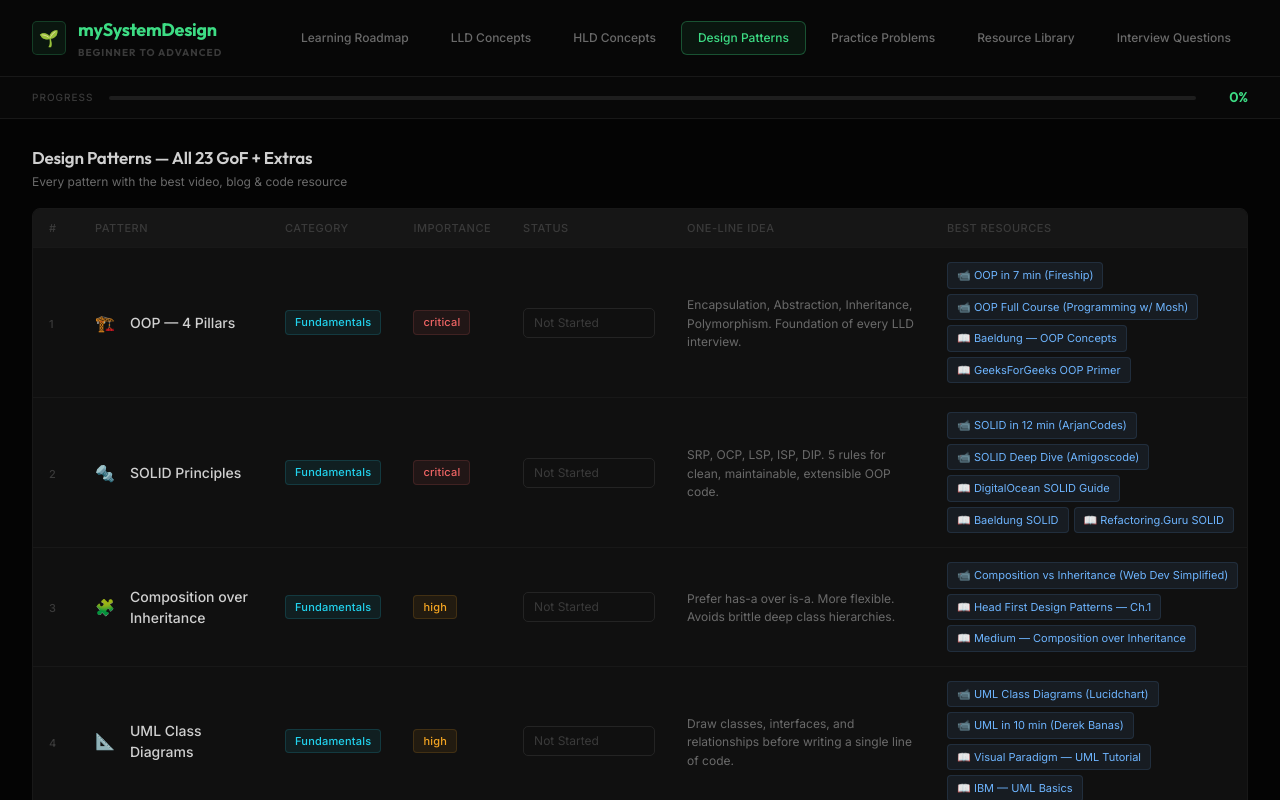
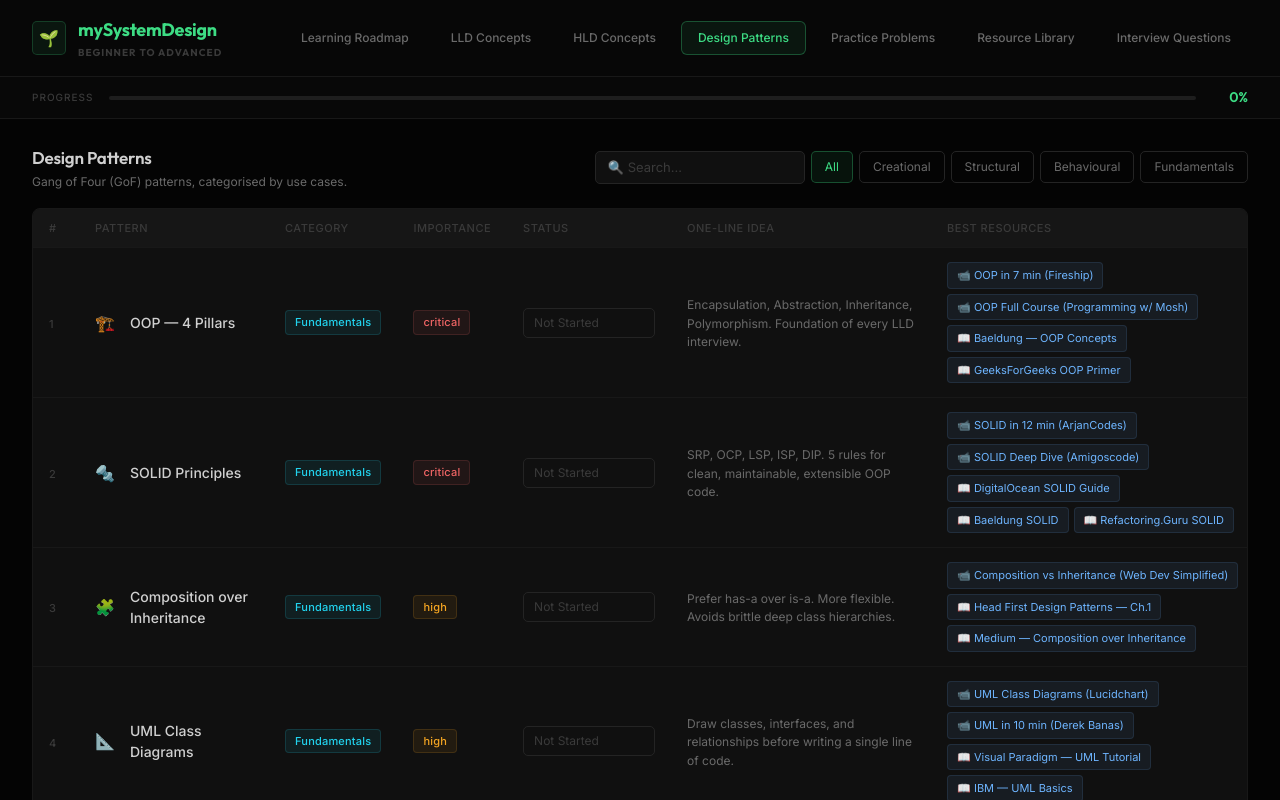
Before and after one commit to Ankit-cs/rd, a Next.js app in the folder lldSheet/: page / in a window 1280 px wide. Both pictures are taken after a click on the button "Design Patterns". Shown: the top 800 px of the page. Built offline with nearby package versions, Linux system fonts and the light colour scheme.

Commit message:
feat:added filter bar for filtring

```diff
--- a/lldSheet/src/components/PatternsTable.tsx
+++ b/lldSheet/src/components/PatternsTable.tsx
@@ -1,9 +1,15 @@
-import React from 'react';
+import React, { useState } from 'react';
 import { PATTERNS } from '../data/patterns';
 
 const styles = {
   mainDiv: 'mx-auto max-w-[1600px] px-[32px] py-[26px]',
   headerWrapper: 'mb-[18px] flex flex-wrap items-center justify-between gap-[10px]',
+
+  fBar: 'flex flex-wrap items-center gap-[6px]',
+  fBtn: 'cursor-pointer rounded-[5px] border border-brd2 bg-transparent px-[13px] py-[6px] font-sans text-[12px] text-t2 transition-all hover:bg-s2 hover:text-text-main',
+  fBtnActive: '!border-green-main/30 !bg-gdim !text-green-main',
+  srch: 'w-[210px] rounded-[5px] border border-brd2 bg-s1 px-[12px] py-[6px] font-sans text-[13px] text-text-main outline-none transition-colors placeholder:text-t3 focus:border-green-main/30',
+
   headerTitle: 'font-display text-[17px] font-semibold tracking-[-0.2px] text-text-main',
   headerSub: 'mt-[3px] text-xs text-t2',
   tableWrapper: 'overflow-hidden rounded-[8px] border border-brd bg-s1',
@@ -52,12 +58,40 @@ interface PatternsTableProps {
 }
 
 export default function PatternsTable({ progressMap, updateProgress }: PatternsTableProps) {
+  const [search, setSearch] = useState('');
+  const [catF, setCatF] = useState('all');
+
+  const filteredPatterns = PATTERNS.filter(item => {
+    const searchLower = search.toLowerCase();
+    const matchSearch = item.name.toLowerCase().includes(searchLower) || item.idea.toLowerCase().includes(searchLower);
+    const matchCat = catF === 'all' || item.cat.toLowerCase() === catF.toLowerCase();
+    return matchSearch && matchCat;
+  });
+
   return (
     <div className={styles.mainDiv}>
       <div className={styles.headerWrapper}>
         <div>
-          <h2 className={styles.headerTitle}>Design Patterns — All 23 GoF + Extras</h2>
-          <div className={styles.headerSub}>Every pattern with the best video, blog & code resource</div>
+          <h2 className={styles.headerTitle}>Design Patterns</h2>
+          <div className={styles.headerSub}>Gang of Four (GoF) patterns, categorised by use cases.</div>
+        </div>
+        <div className={styles.fBar}>
+          <input
+            type="text"
+            className={styles.srch}
+            placeholder="🔍 Search..."
+            value={search}
+            onChange={(e) => setSearch(e.target.value)}
+          />
+          {['all', 'Creational', 'Structural', 'Behavioural', 'Fundamentals'].map(cat => (
+            <button
+              key={cat}
+              className={`${styles.fBtn} ${catF === cat ? styles.fBtnActive : ''}`}
+              onClick={() => setCatF(cat)}
+            >
+              {cat.charAt(0).toUpperCase() + cat.slice(1)}
+            </button>
+          ))}
         </div>
       </div>
 
@@ -75,7 +109,7 @@ export default function PatternsTable({ progressMap, updateProgress }: PatternsT
             </tr>
           </thead>
           <tbody>
-            {PATTERNS.map((item, idx) => {
+            {filteredPatterns.map((item, idx) => {
               const dynamicImpBadge = (styles.impBadgeColors as any)[item.imp] || styles.impBadgeColors.default;
               const dynamicCatBadge = (styles.catBadgeColors as any)[item.cat] || styles.catBadgeColors.default;
               const statusVal = progressMap[item.id] || 'ns';
```
